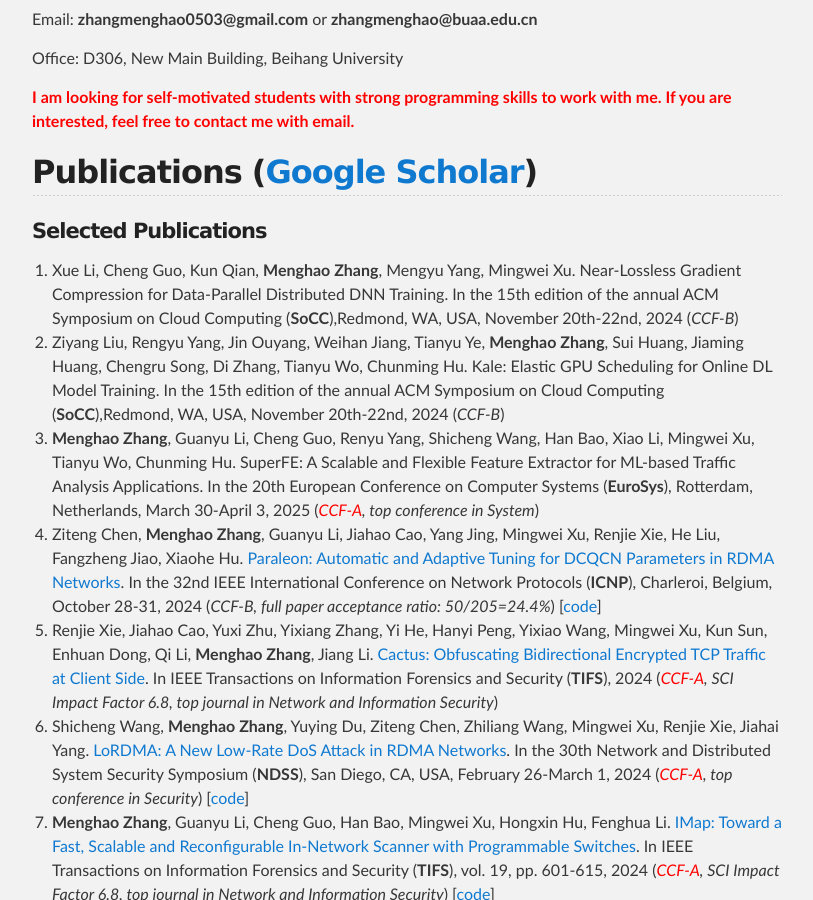
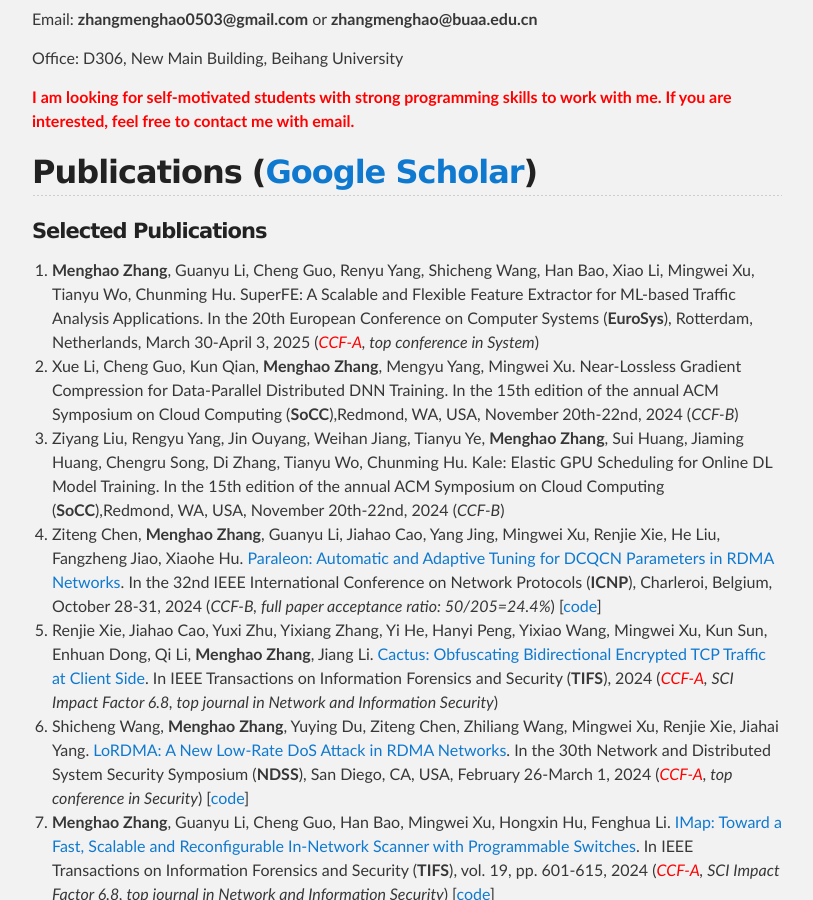
Before and after one commit to zhangmenghao/zhangmenghao.github.io, a Jekyll site: the page built from index.md, in a window 1280 px wide and 900 px high, scrolled down 893 px. Shown: the whole window, without its empty margins (233-1046 px from the left). Built offline with Jekyll 4.4.1, drawn with Linux system fonts in a browser that asks for light colours.

Commit message:
Update order

```diff
--- a/index.md
+++ b/index.md
@@ -42,15 +42,15 @@ Office: D306, New Main Building, Beihang University
 ## Publications ([Google Scholar](https://scholar.google.com/citations?user=fv-p85gAAAAJ&hl=zh-CN))
 <!-- (* indicates that I am the corresponding author) -->
 #### Selected Publications
-20. Xue Li, Cheng Guo, Kun Qian, __Menghao Zhang__, Mengyu Yang, Mingwei Xu.
+20. __Menghao Zhang__, Guanyu Li, Cheng Guo, Renyu Yang, Shicheng Wang, Han Bao, Xiao Li, Mingwei Xu, Tianyu Wo, Chunming Hu.
+SuperFE: A Scalable and Flexible Feature Extractor for ML-based Traffic Analysis Applications.
+In the 20th European Conference on Computer Systems (**EuroSys**), Rotterdam, Netherlands, March 30-April 3, 2025 (*<font color='red'>CCF-A</font>, top conference in System*)
+19. Xue Li, Cheng Guo, Kun Qian, __Menghao Zhang__, Mengyu Yang, Mingwei Xu.
 Near-Lossless Gradient Compression for Data-Parallel Distributed DNN Training.
 In the 15th edition of the annual ACM Symposium on Cloud Computing (**SoCC**),Redmond, WA, USA, November 20th-22nd, 2024 (*CCF-B*)
-19. Ziyang Liu, Rengyu Yang, Jin Ouyang, Weihan Jiang, Tianyu Ye, __Menghao Zhang__, Sui Huang, Jiaming Huang, Chengru Song, Di Zhang, Tianyu Wo, Chunming Hu.
+18. Ziyang Liu, Rengyu Yang, Jin Ouyang, Weihan Jiang, Tianyu Ye, __Menghao Zhang__, Sui Huang, Jiaming Huang, Chengru Song, Di Zhang, Tianyu Wo, Chunming Hu.
 Kale: Elastic GPU Scheduling for Online DL Model Training.
 In the 15th edition of the annual ACM Symposium on Cloud Computing (**SoCC**),Redmond, WA, USA, November 20th-22nd, 2024 (*CCF-B*)
-18. __Menghao Zhang__, Guanyu Li, Cheng Guo, Renyu Yang, Shicheng Wang, Han Bao, Xiao Li, Mingwei Xu, Tianyu Wo, Chunming Hu.
-SuperFE: A Scalable and Flexible Feature Extractor for ML-based Traffic Analysis Applications.
-In the 20th European Conference on Computer Systems (**EuroSys**), Rotterdam, Netherlands, March 30-April 3, 2025 (*<font color='red'>CCF-A</font>, top conference in System*)
 17. Ziteng Chen, __Menghao Zhang__, Guanyu Li, Jiahao Cao, Yang Jing, Mingwei Xu, Renjie Xie, He Liu, Fangzheng Jiao, Xiaohe Hu.
 [Paraleon: Automatic and Adaptive Tuning for DCQCN Parameters in RDMA Networks](./papers/ICNP2024-Paraleon.pdf).
 In the 32nd IEEE International Conference on Network Protocols (**ICNP**), Charleroi, Belgium, October 28-31, 2024 (*CCF-B, full paper acceptance ratio: 50/205=24.4%*) [[code](https://github.com/czt8888/Paraleon-ns3)]
```
